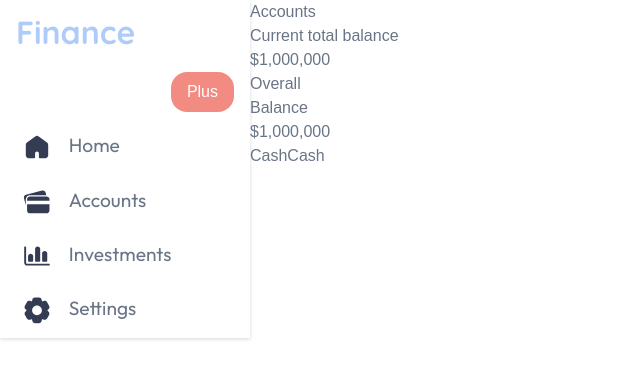
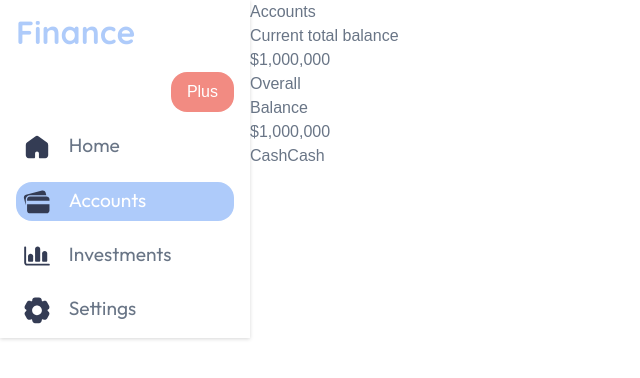
Before and after one commit to asshleygozar/financial-manager, a Next.js app: page /accounts in a window 1280 px wide. Shown: the top 378 px of the page, without its empty margins (0-640 px from the left). Built offline with nearby package versions, Linux system fonts and the light colour scheme.

Commit message:
add active class condition for setting active classname

```diff
--- a/components/LeftSidebar.tsx
+++ b/components/LeftSidebar.tsx
@@ -2,9 +2,11 @@
 import styles from '@/styles/components/left-side-bar.module.css';
 import { NavigationButton } from './ui/navbutton';
 import { useStorage } from '@/context/useStorage';
+import { usePathname } from 'next/navigation';
 import { Home, Account, Investment, Settings } from './ui/icons';
 
 function LeftSidebar() {
+	const pathname = usePathname();
 	const { handleClick, setClick } = useStorage();
 	return (
 		<aside className={styles.container}>
@@ -18,21 +20,25 @@ function LeftSidebar() {
 			</button>
 
 			<NavigationButton
+				className={pathname === '/home' ? styles.active : ''}
 				icon={<Home />}
 				linkName='Home'
 				path='/home'
 			/>
 			<NavigationButton
+				className={pathname === '/accounts' ? styles.active : ''}
 				icon={<Account />}
 				linkName='Accounts'
 				path='/accounts'
 			/>
 			<NavigationButton
+				className={pathname === '/investments' ? styles.active : ''}
 				icon={<Investment />}
 				linkName='Investments'
 				path='/investments'
 			/>
 			<NavigationButton
+				className={pathname === '/settings' ? styles.active : ''}
 				icon={<Settings />}
 				linkName='Settings'
 				path='/settings'
--- a/components/ui/navbutton.tsx
+++ b/components/ui/navbutton.tsx
@@ -1,14 +1,15 @@
 import Link from 'next/link';
 
 type NavigationButtonProperties = {
+	className?: string;
 	icon: React.ReactNode;
 	linkName: string;
 	path: string;
 };
 
-function NavigationButton({ icon, linkName, path }: NavigationButtonProperties) {
+function NavigationButton({ className, icon, linkName, path }: NavigationButtonProperties) {
 	return (
-		<div>
+		<div className={className}>
 			<span>{icon}</span>
 			<Link href={path}>{linkName}</Link>
 		</div>
--- a/styles/components/left-side-bar.module.css
+++ b/styles/components/left-side-bar.module.css
@@ -32,7 +32,8 @@
 	transition: background-color 0.1s ease-in-out;
 }
 
-.container > div:hover {
+.container > div:hover,
+.active {
 	background-color: var(--accent-blue);
 	color: var(--bg-foreground);
 }
```
Lines whose indentation alone changed are shown as unchanged.
